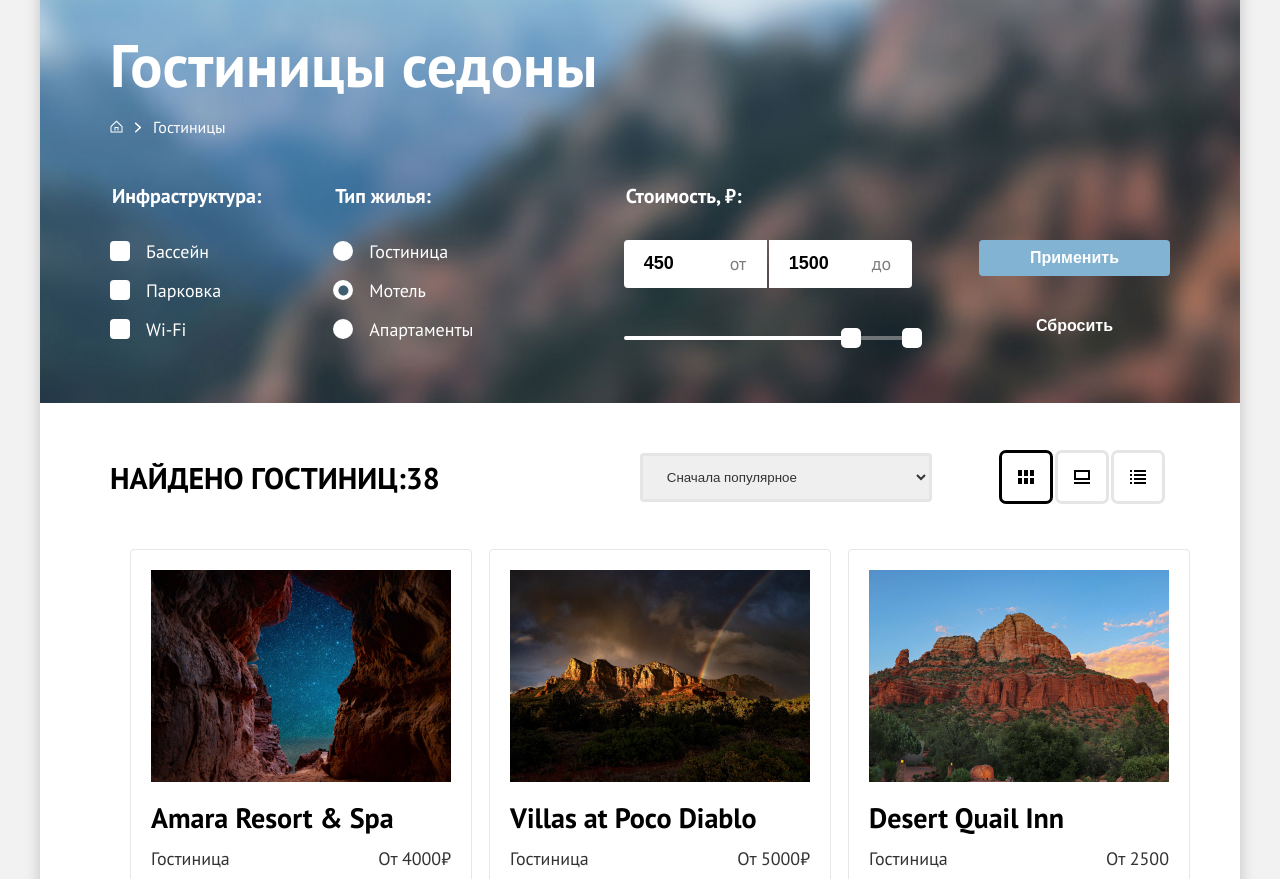
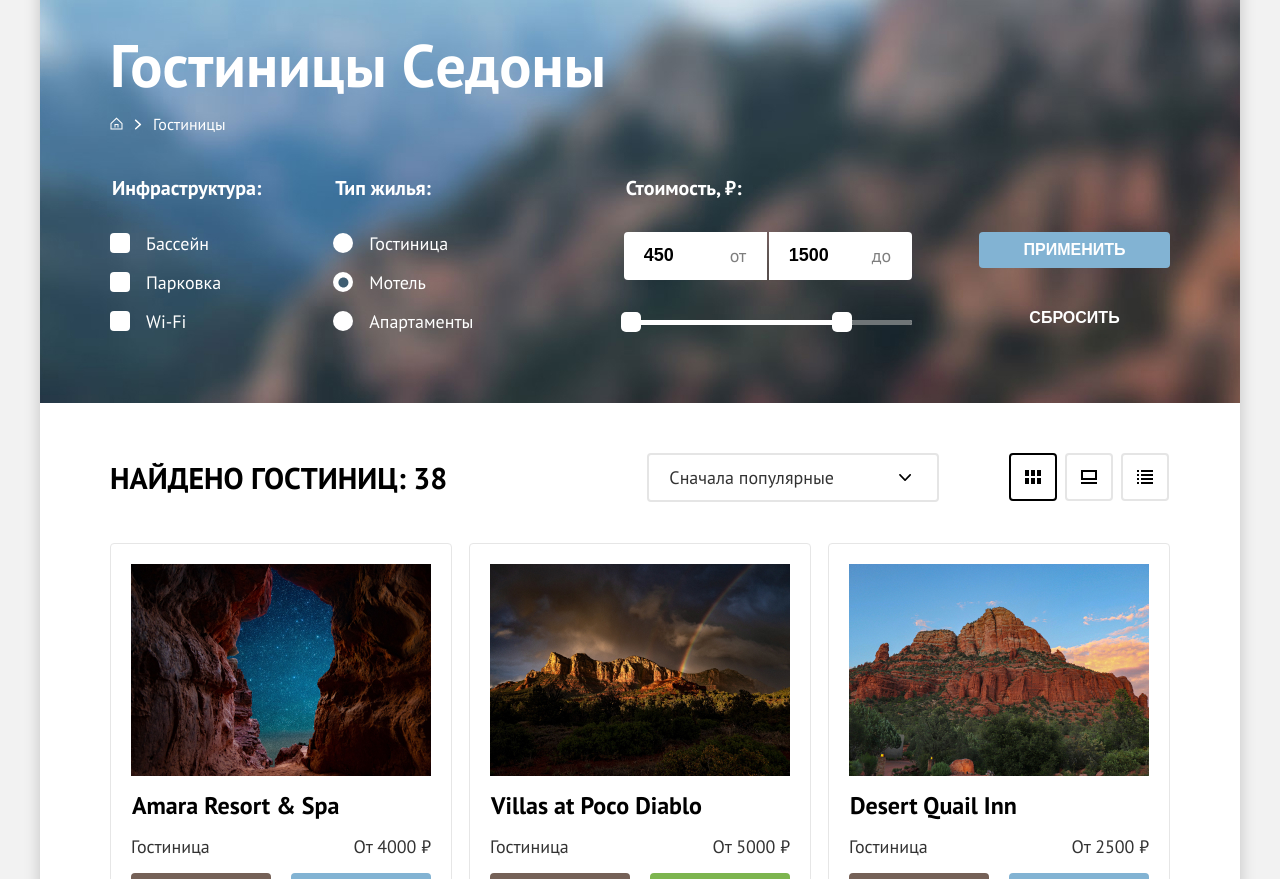
Before and after one commit to htmlacademy-htmlcss/2211575-sedona-35, a plain HTML site: page catalog.html in a window 1280 px wide. Shown: the part 73-952 px from the top of the page. Drawn offline with Linux system fonts and the light colour scheme.

Commit message:
исправления

```diff
--- a/catalog.html
+++ b/catalog.html
@@ -5,7 +5,7 @@
     <meta charset="UTF-8">
     <meta http-equiv="X-UA-Compatible" content="IE=edge">
     <meta name="viewport" content="width=device-width, initial-scale=1.0">
-    <link rel="icon" href="images/favicon.svg" type="image/x-icon">
+    <link rel="icon" href="images/vector-icon/favicon.svg" type="image/x-icon">
     <title>Каталог</title>
     <link rel="stylesheet" href="style/style.css">
   </head>
@@ -68,7 +68,7 @@
       <div class="page-container">
         <header class="inner-header">
           <div class="inner-header-container">
-            <h1 class="inner-header-title">Гостиницы седоны</h1>
+            <h1 class="inner-header-title">Гостиницы Cедоны</h1>
             <ol class="breadcrumbs">
               <li class="breadcrumbs-item house">
                 <a class="breadcrumbs-link" href="index.html">
@@ -164,8 +164,8 @@
                   </div>
                 </fieldset>
                 <div class="button-container">
-                  <button class="catalog-button" type="submit">Применить</button>
-                  <button class="drop-button">Сбросить</button>
+                  <button class="catalog-button" type="submit">ПРИМЕНИТЬ</button>
+                  <button class="drop-button">СБРОСИТЬ</button>
                 </div>
               </form>
             </div>
@@ -173,16 +173,16 @@
         </header>
         <section class="catalog">
           <div class="catalog-search-container">
-            <h2 class="found">Найдено гостиниц:38</h2>
+            <h2 class="found">Найдено гостиниц: 38</h2>
             <select class="select-control" aria-label="Сортировка">
-              <option value="popular">Сначала популярное</option>
-              <option value="cheap">Сначала дешёвое</option>
-              <option value="expensive">Сначала дорогое</option>
+              <option value="popular">Сначала популярные</option>
+              <option value="cheap">Сначала дешёвые</option>
+              <option value="expensive">Сначала дорогые</option>
             </select>
 
 
-            <a href="#" class="button button-active catalog-group">
-              <img class="img-button" src="images/vector-icon/filter-button1.svg" alt="Показать карточки">
+            <a href="#" class="button  catalog-group">
+              <img class="img-button button-active" src="images/vector-icon/filter-button1.svg" alt="Показать карточки">
             </a>
             <a class="button catalog-group" href="#">
               <img class="img-button" src="images/vector-icon/filter-button2.svg" alt="показать большие окна">
@@ -202,7 +202,7 @@
               </a>
               <div class="name-and-price">
                 <p class="product-list-name">Гостиница</p>
-                <b class="product-list-price">От 4000₽</b>
+                <b class="product-list-price">От 4000 ₽</b>
               </div>
               <div class="container-buttons">
                 <a class="product-list-more-info button" href="#">Подробнее</a>
@@ -211,7 +211,7 @@
               <div class="star-and-top">
                 <span class="star"> <img class="star-img" src="images/vector-icon/stars4.svg"
                     alt="четыри звезды"></span>
-                <span class="top">Рейтинг:8,5</span>
+                <span class="top">Рейтинг: 8,5</span>
               </div>
             </li>
 
@@ -224,7 +224,7 @@
               </a>
               <div class="name-and-price">
                 <p class="product-list-name">Гостиница</p>
-                <b class="product-list-price">От 5000₽</b>
+                <b class="product-list-price">От 5000 ₽</b>
               </div>
               <div class="container-buttons">
                 <a class="product-list-more-info button" href="#">Подробнее</a>
@@ -232,7 +232,7 @@
               </div>
               <div class="star-and-top">
                 <span class="star"><img src="images/vector-icon/stars4.svg" alt="четыри звезды"></span>
-                <span class="top">Рейтинг:9,2</span>
+                <span class="top">Рейтинг: 9,2</span>
               </div>
             </li>
 
@@ -245,7 +245,7 @@
               </a>
               <div class="name-and-price">
                 <p class="product-list-name">Гостиница</p>
-                <b class="product-list-price">От 2500</b>
+                <b class="product-list-price">От 2500 ₽</b>
               </div>
               <div class="container-buttons">
                 <a class="product-list-more-info button" href="#">Подробнее</a>
@@ -253,7 +253,7 @@
               </div>
               <div class="star-and-top">
                 <span class="star"> <img src="images/vector-icon/stars3.svg" alt="три звезды"></span>
-                <span class="top">Рейтинг:6,9</span>
+                <span class="top">Рейтинг: 6,9</span>
               </div>
             </li>
 
@@ -266,7 +266,7 @@
               </a>
               <div class="name-and-price">
                 <p class="product-list-name">Гостиница</p>
-                <b class="product-list-price">От 1500₽</b>
+                <b class="product-list-price">От 1500 ₽</b>
               </div>
               <div class="container-buttons">
                 <a class="product-list-more-info button" href="#">Подробнее</a>
@@ -274,7 +274,7 @@
               </div>
               <div class="star-and-top">
                 <span class="star"><img src="images/vector-icon/stars2.svg" alt="две звезды"></span>
-                <span class="top">Рейтинг:5,0</span>
+                <span class="top">Рейтинг: 5,0</span>
               </div>
             </li>
 
--- a/style/catalog-style.css
+++ b/style/catalog-style.css
@@ -287,8 +287,11 @@ body {
   display: flex;
   padding: 0;
   margin: 0;
-  margin-top: 8px;
+  margin-top: 6px;
   margin-left: 70px;
+  height: 21px;
+  font-size: 0;
+  line-height: 0;
 }
 
 .house {
@@ -623,7 +626,7 @@ input[type=number] {
 
   width: 48px;
   height: 48px;
-  border: 3px solid #E5E5E5;
+  outline: 3px solid #E5E5E5;
   border-radius: 4px;
   margin-right: 8px;
 }
--- a/style/style.css
+++ b/style/style.css
@@ -1114,8 +1114,10 @@ hr {
   display: flex;
   padding: 0;
   margin: 0;
-  margin-top: 8px;
+  margin-top: 5px;
   margin-left: 70px;
+  height: 21px;
+
 }
 
 .house {
@@ -1275,8 +1277,8 @@ input[type=number] {
 
 .range-scale {
   position: relative;
-  height: 4px;
-  margin-top: 48px;
+  height: 5px;
+  margin-top: 40px;
   background-color: #FFFFFF;
   border-radius: 2px;
 }
@@ -1284,7 +1286,7 @@ input[type=number] {
 
 .range-bar {
   position: absolute;
-  height: 4px;
+  height: 5px;
   background-color: #6F7577;
   width: 61px;
   left: 227px;
@@ -1317,12 +1319,12 @@ box-shadow: 0 4px 10px rgba(0, 0, 0, 0.25);
 
 .toggle-min {
   top: -8px;
-  left: -10px;
+  left: -230px;
 }
 
 .toggle-max {
   top: -8px;
-  right: -10px;
+  left: -19px;
 }
 
 
@@ -1433,7 +1435,7 @@ height: 1235px;
   height: 49px;
 
   display: flex;
-  margin: 50px 70px 0;
+  margin: 50px 0 0 70px;
   padding: 0;
 }
 
@@ -1452,13 +1454,27 @@ height: 1235px;
 }
 
 .select-control {
+  -moz-appearance: none;
+  -webkit-appearance: none;
+  font-family: 'PT Sans';
+font-style: normal;
+  font-weight: 400;
+font-size: 18px;
   margin-right: 70px;
   margin-left: 200px;
-  padding-left: 20px;
+  padding: 0 0 0 20px;
   width: 292px;
-  border: 3px solid #E5E5E5;
+  max-height: 49px;
+  border: 2px solid #E5E5E5;
   border-radius: 4px;
   color: #333333;
+
+}
+
+.select-control:not([multiple]) {
+  background: url(../images/vector-icon/select.svg) no-repeat;
+  background-position:250px;
+
 }
 
 
@@ -1472,51 +1488,52 @@ height: 1235px;
 }
 
 .catalog-group {
-
-  width: 48px;
-  height: 48px;
-  outline: 3px solid #E5E5E5;
-  border-radius: 4px;
   margin-right: 8px;
 }
 
-.catalog-group:hover {
-  outline: 3px solid black;
+.catalog-group:hover > img {
+  border: 2px solid black;
   transition: 0.2s;
 }
 
-.catalog-group:focus {
-  outline: #68A2CA 3px solid;
-}
-
-.catalog-group:active {
-  outline: 3px solid black;
-
-}
-
-.button-active {
-  outline: 3px solid black;
-  border-radius: 4px;
-}
+.catalog-group:focus > img {
+  border: #68A2CA 2px solid;
+}
+
+.catalog-group:active > img  {
+  border: 2px solid black;
+
+}
+
+
 
 .button-and {
   margin-right: 0;
 }
 
 .img-button {
-  margin: 17px 16px;
+  border:2px solid #E5E5E5 ;
+  padding: 15px 14px;
+  border-radius: 4px;
+}
+.button-active {
+  border: 2px solid black;
+  border-radius: 4px;
 }
 
 
 .product-list-container {
-  margin-top: 46.5px;
+  padding: 0;
+  margin-top: 40.5px;
   margin-left: auto;
   margin-right: auto;
+  margin-bottom: 0;
   width: 1060px;
   height: 896px;
   display: flex;
   flex-flow: row wrap;
   justify-content: space-between;
+align-content: space-between
 
 
 }
@@ -1524,7 +1541,8 @@ height: 1235px;
 .product-list {
 
   width: 340px;
-  height: 438px;
+  min-height: 438px;
+  max-height:max-content ;
   border: 1px solid #E6E6E6;
   border-radius: 4px;
 
@@ -1535,9 +1553,12 @@ height: 1235px;
 }
 
 .product-list-title {
-  margin: 0;
-  margin-top: 16px;
-  margin-left: 20px;
+  font-weight: 700;
+font-size: 24px;
+  margin: 0;
+  margin-top: 10px;
+  margin-left: 21px;
+  min-height: 20px;
 
 }
 
@@ -1625,6 +1646,7 @@ height: 1235px;
 }
 
 .star-and-top {
+
   margin-left: 20px;
   margin-top: 16px  ;
   display: flex;
@@ -1763,9 +1785,9 @@ align-items: center;
 
 }
 
-.control-input:hover + label {
+/* .control-input:hover + label {
   opacity: 0.6;
-}
+} */
 
 .control-input:checked + .control {
   background: url(../images/vector-icon/checked.svg) white no-repeat center;
```
Also changed, not shown: index.html (+3 -3 lines), images/vector-icon/favicon.svg (renamed from images/favicon.svg), images/vector-icon/html-academy.svg (renamed from images/html-academy.svg), images/vector-icon/select.svg (added), images/vector-icon/welcome.svg (renamed from images/welcome.svg).
